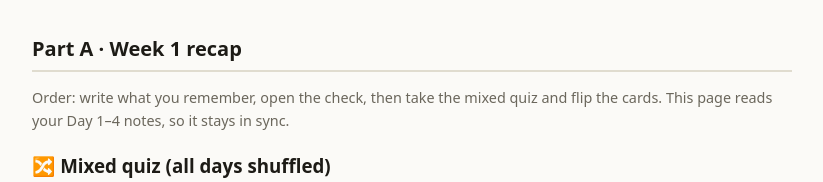
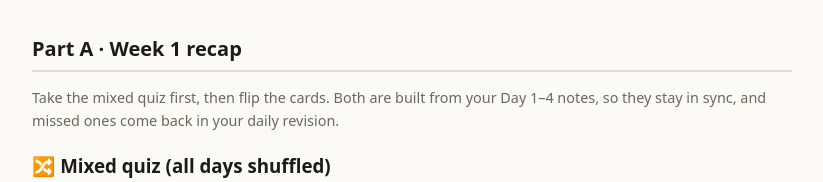
Before and after one commit to vikasswork21/my-learnings, a plain HTML site: page 100-days-of-ai-engineering/day-005-project-llm-playground/index.html in a window 1280 px wide. Shown: the part 895-1077 px from the top of the page, without its empty margins (228-1051 px from the left). Drawn offline with Linux system fonts and the light colour scheme.

Commit message:
Day 5: update recap intro to quiz and flip cards only

```diff
--- a/100-days-of-ai-engineering/day-005-project-llm-playground/index.html
+++ b/100-days-of-ai-engineering/day-005-project-llm-playground/index.html
@@ -13,7 +13,7 @@
 <div class="box key recap"><b>⭐ Top 3 to remember</b><ol><li>A portfolio project = a repo with working code, tests and a README someone can run in 2 minutes.</li><li>Cost = tokens × price ÷ 1,000,000, for input and output separately.</li><li>Recall the week before building: retrieval beats rereading.</li></ol></div>
 
 <h2>Part A · Week 1 recap</h2>
-<p class="mut">Order: write what you remember, open the check, then take the mixed quiz and flip the cards. This page reads your Day 1–4 notes, so it stays in sync.</p>
+<p class="mut">Take the mixed quiz first, then flip the cards. Both are built from your Day 1–4 notes, so they stay in sync, and missed ones come back in your daily revision.</p>
 <div data-recap data-from="2026-11-17" data-to="2026-11-20" data-n="8"></div>
 
 <h2>Part B · Project: LLM Playground</h2>
```
